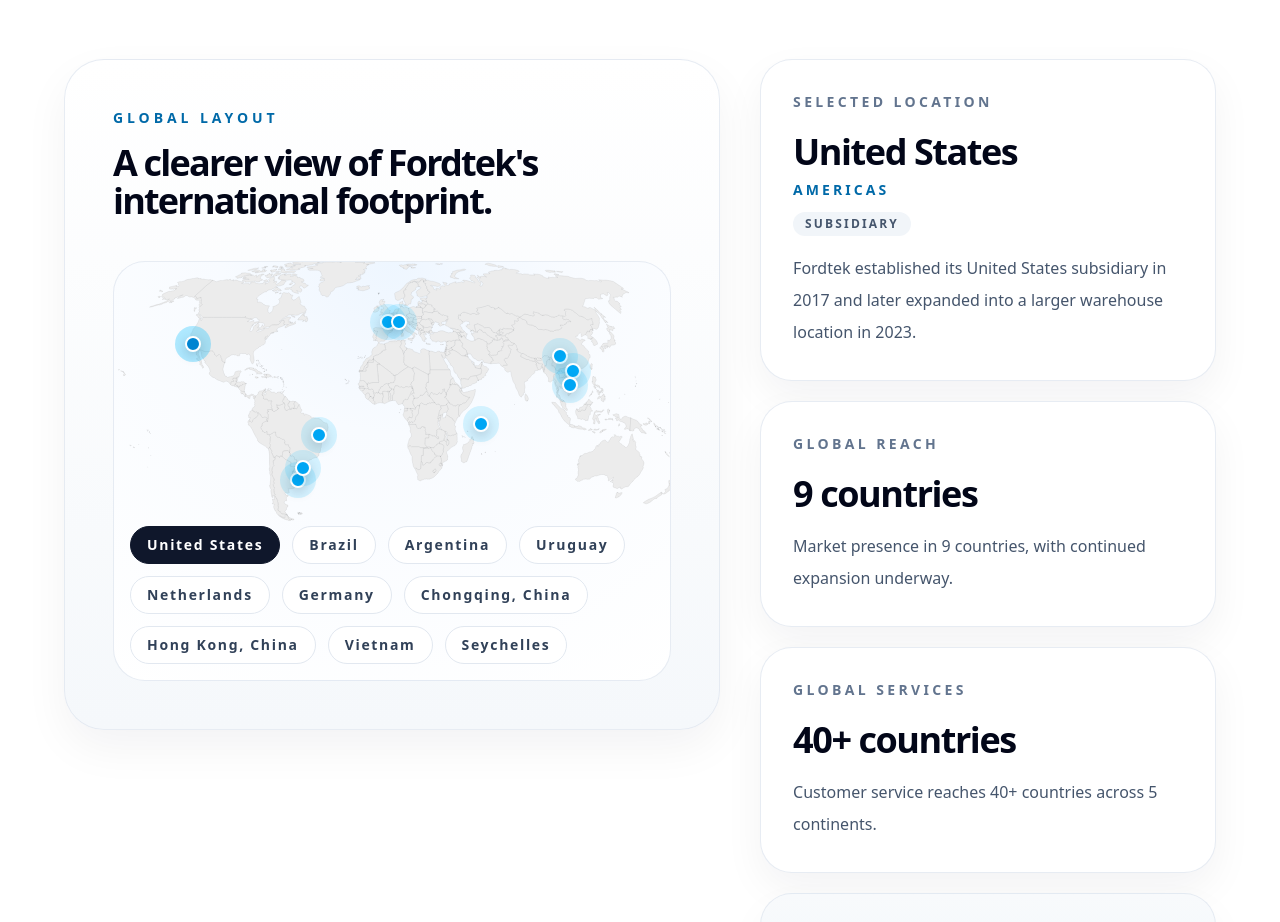
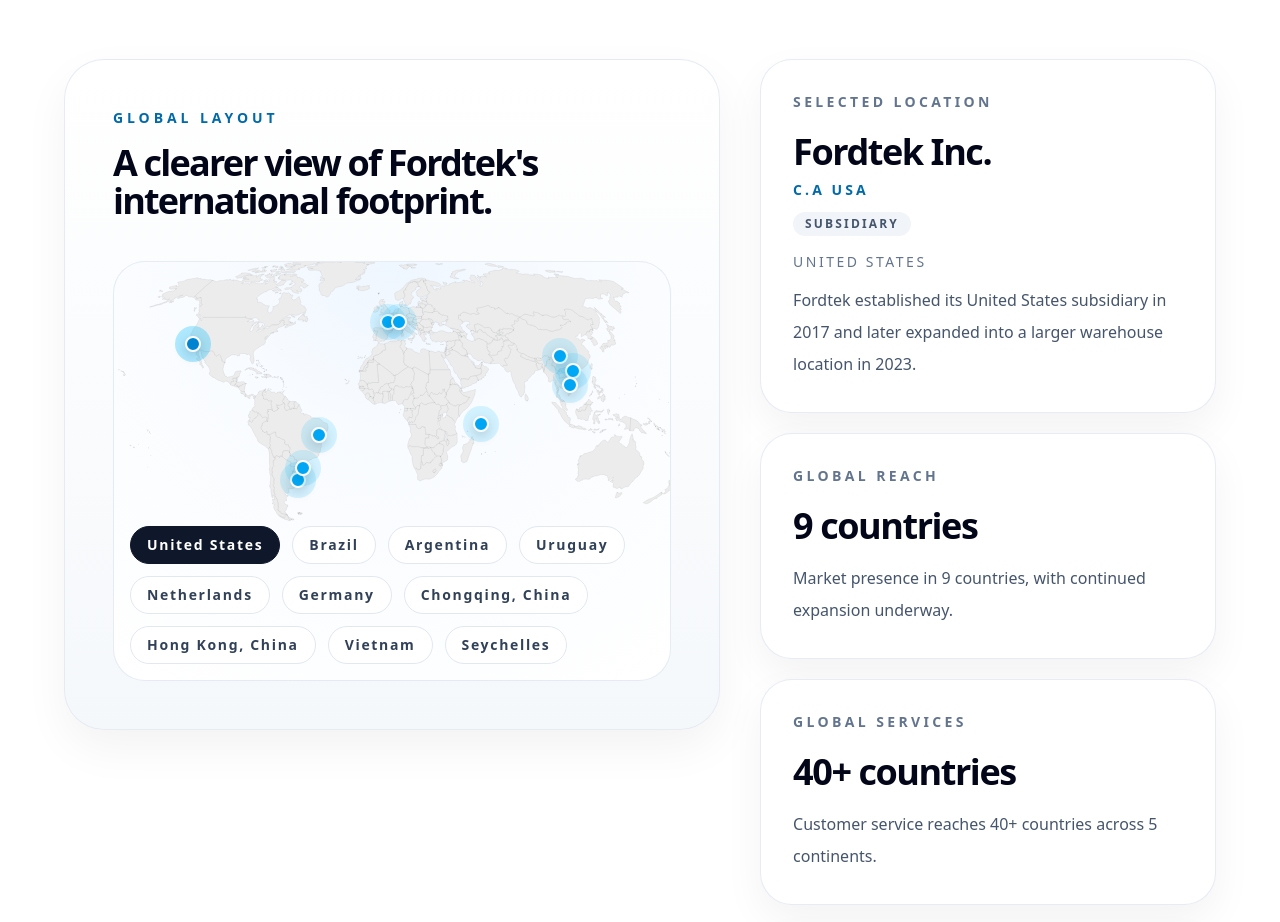
Before and after one commit to hamengs/fordtek-frontend, a React (Vite) app: page /about-us/our-locations in a window 1280 px wide. Shown: the part 1840-2762 px from the top of the page. Built offline with nearby package versions, Linux system fonts and the light colour scheme; no server answers.

Commit message:
location map content changed

```diff
--- a/src/pages/about-us/OurLocations.tsx
+++ b/src/pages/about-us/OurLocations.tsx
@@ -72,8 +72,10 @@
 const mapPoints = [
   {
     country: 'United States',
+    companyName: 'Fordtek Inc.',
     label: 'USA',
     region: 'Americas',
+    regionCode: 'C.A USA',
     status: 'Subsidiary',
     left: '12%',
     top: '29.8%',
@@ -81,8 +83,10 @@
   },
   {
     country: 'Brazil',
+    companyName: 'Fordtek Ingredients Brazil Ltda',
     label: 'Brazil',
     region: 'Americas',
+    regionCode: 'SA BRA',
     status: 'Subsidiary',
     left: '36%',
     top: '70%',
@@ -90,8 +94,10 @@
   },
   {
     country: 'Argentina',
+    companyName: 'Argentina Office',
     label: 'Argentina',
     region: 'Americas',
+    regionCode: 'SA ARG',
     status: 'Office',
     left: '32%',
     top: '90%',
@@ -99,8 +105,10 @@
   },
   {
     country: 'Uruguay',
+    companyName: 'FORDTEK S.A.',
     label: 'Uruguay',
     region: 'Americas',
+    regionCode: 'SA URY',
     status: 'Subsidiary',
     left: '33%',
     top: '85%',
@@ -108,8 +116,10 @@
   },
   {
     country: 'Netherlands',
+    companyName: 'Fordtek B.V.',
     label: 'Netherlands',
     region: 'Europe',
+    regionCode: 'EU NLD',
     status: 'Planned',
     left: '49.2%',
     top: '20%',
@@ -117,8 +127,10 @@
   },
   {
     country: 'Germany',
+    companyName: 'Fordtek GmbH',
     label: 'Germany',
     region: 'Europe',
+    regionCode: 'EU GER',
     status: 'Subsidiary',
     left: '51.3%',
     top: '20%',
@@ -126,8 +138,10 @@
   },
   {
     country: 'Chongqing, China',
+    companyName: 'Fordtek HQ',
     label: 'HQ',
     region: 'Asia',
+    regionCode: 'APAC CN',
     status: 'Headquarters',
     left: '82%',
     top: '35.1%',
@@ -135,8 +149,10 @@
   },
   {
     country: 'Hong Kong, China',
+    companyName: 'Fordtek Limited',
     label: 'Hong Kong',
     region: 'Asia',
+    regionCode: 'APAC HK',
     status: 'Subsidiary',
     left: '84.5%',
     top: '41.5%',
@@ -144,8 +160,10 @@
   },
   {
     country: 'Vietnam',
+    companyName: 'CT Tnhh Fordtek Inc.',
     label: 'Vietnam',
     region: 'Asia',
+    regionCode: 'APAC VN',
     status: 'Subsidiary',
     left: '84%',
     top: '48%',
@@ -153,8 +171,10 @@
   },
   {
     country: 'Seychelles',
+    companyName: 'Best Ingredients Holding Ltd.',
     label: 'Seychelles',
     region: 'Africa',
+    regionCode: 'AF SYC',
     status: 'Subsidiary',
     left: '67%',
     top: '65%',
@@ -353,15 +373,18 @@
                   Selected Location
                 </p>
                 <p className="mt-5 text-4xl font-semibold tracking-[-0.04em] text-slate-950">
-                  {selectedCountry.country}
+                  {selectedCountry.companyName}
                 </p>
                 <p className="mt-2 text-sm font-semibold uppercase tracking-[0.22em] text-sky-700">
-                  {selectedCountry.region}
+                  {selectedCountry.regionCode}
                 </p>
                 <p className="mt-3 inline-flex rounded-full bg-slate-100 px-3 py-1 text-xs font-semibold uppercase tracking-[0.18em] text-slate-600">
                   {selectedCountry.status}
                 </p>
-                <p className="mt-4 text-base leading-8 text-slate-600">
+                <p className="mt-4 text-sm font-medium uppercase tracking-[0.18em] text-slate-500">
+                  {selectedCountry.country}
+                </p>
+                <p className="mt-3 text-base leading-8 text-slate-600">
                   {selectedCountry.description}
                 </p>
               </div>
```
Also changed, not shown: 1 other file (tests, documents, lock files or other folders).
